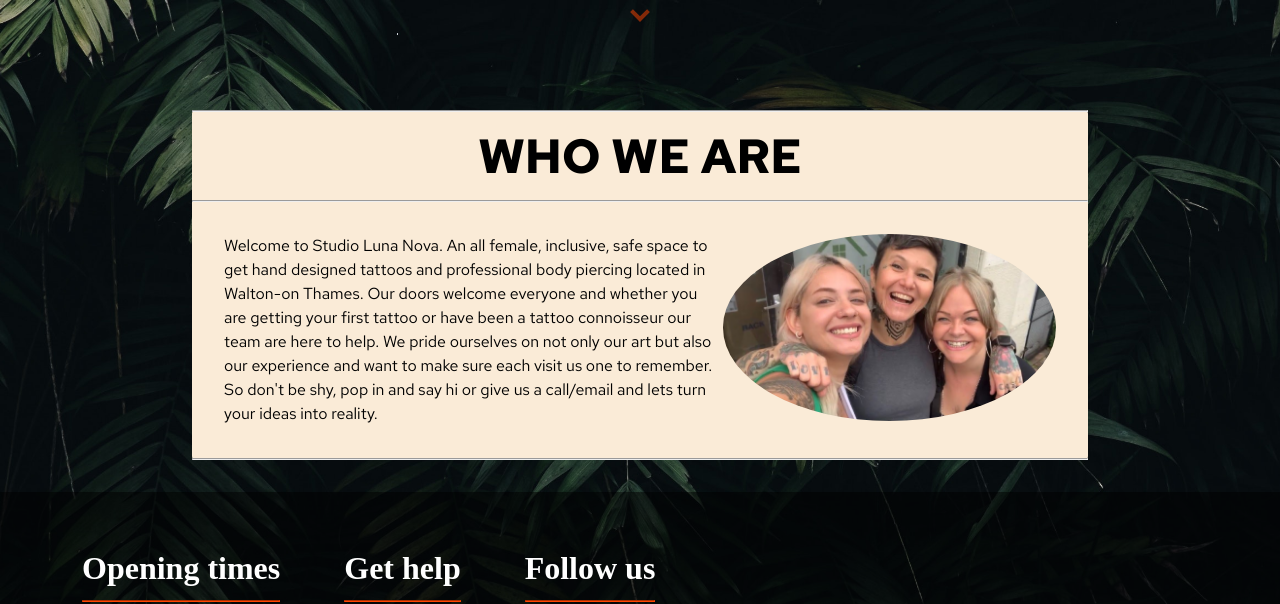
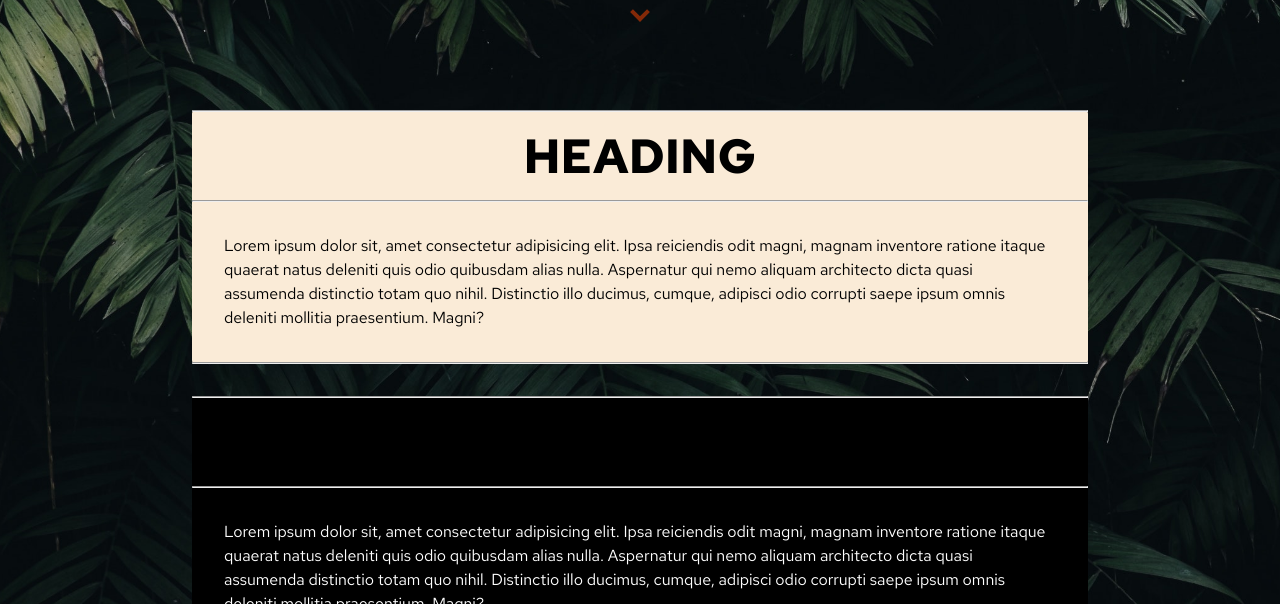
Before and after one commit to ARbayung/studio-lunanova, a plain HTML site: page index.html in a window 1280 px wide. Shown: the part 650-1254 px from the top of the page. Drawn offline with Linux system fonts and the light colour scheme; a web font is replaced by a local one.

Commit message:
configured size of screen to accomodate navigation to content.and added a few styling for fonts and sizings

```diff
--- a/index.html
+++ b/index.html
@@ -51,11 +51,26 @@
         <section class="" id="section1">
             <div class="section1">
                 <hr class="s1-line">
-                <h1 class="s1-title" style="color:black">WHO WE ARE</h1>
+                <h1 class="s1-title" style="color:black">HEADING</h1>
                 <hr class="s1-line">
                 <div class="flex s1-body">
-                    <p>Welcome to Studio Luna Nova. An all female, inclusive, safe space to get hand designed tattoos and professional body piercing located in Walton-on Thames. Our doors welcome everyone and whether you are getting your first tattoo or have been a tattoo connoisseur our team are here to help. We pride ourselves on not only our art but also our experience and want to make sure each visit us one to remember. So don't be shy, pop in and say hi or give us a call/email and lets turn your ideas into reality. </p>
-                    <img class="section1-img" src="/images/who-we-are.png">
+                    <p>Lorem ipsum dolor sit, amet consectetur adipisicing elit. Ipsa reiciendis odit magni, magnam inventore ratione itaque quaerat natus deleniti quis odio quibusdam alias nulla. Aspernatur qui nemo aliquam architecto dicta quasi assumenda distinctio totam quo nihil. Distinctio illo ducimus, cumque, adipisci odio corrupti saepe ipsum omnis deleniti mollitia praesentium. Magni?</p>
+
+                </div>
+                <hr class="s1-line">
+
+            </div>
+
+        </section>
+
+        <section class="" id="section2">
+            <div class="section2">
+                <hr class="s1-line">
+                <h1 class="s1-title" style="color:black">HEADING</h1>
+                <hr class="s1-line">
+                <div class="flex s1-body">
+                    <p>Lorem ipsum dolor sit, amet consectetur adipisicing elit. Ipsa reiciendis odit magni, magnam inventore ratione itaque quaerat natus deleniti quis odio quibusdam alias nulla. Aspernatur qui nemo aliquam architecto dicta quasi assumenda distinctio totam quo nihil. Distinctio illo ducimus, cumque, adipisci odio corrupti saepe ipsum omnis deleniti mollitia praesentium. Magni?</p>
+
                 </div>
                 <hr class="s1-line">
 
--- a/styles/style.css
+++ b/styles/style.css
@@ -76,11 +76,12 @@
     scroll-behavior: auto !important;
   }
 }
+
+html{scroll-behavior:smooth}
 /******************************************************************************/
 
 /* modified css for layout */
 
-html{scroll-behavior:smooth}
 
 .line{
     border-color: orangered;
@@ -119,6 +120,7 @@
     align-items: center;
     margin-left: 0em;
     margin-right: 4em;
+    position: sticky;
 
 }
 
@@ -334,6 +336,14 @@
 
 }
 
+.section2{
+    background-color: black;
+    color: white;
+    width: 70%;
+    margin: auto;
+
+}
+
 .section1-img{
     height: 40%;
     width: 40%;
```
